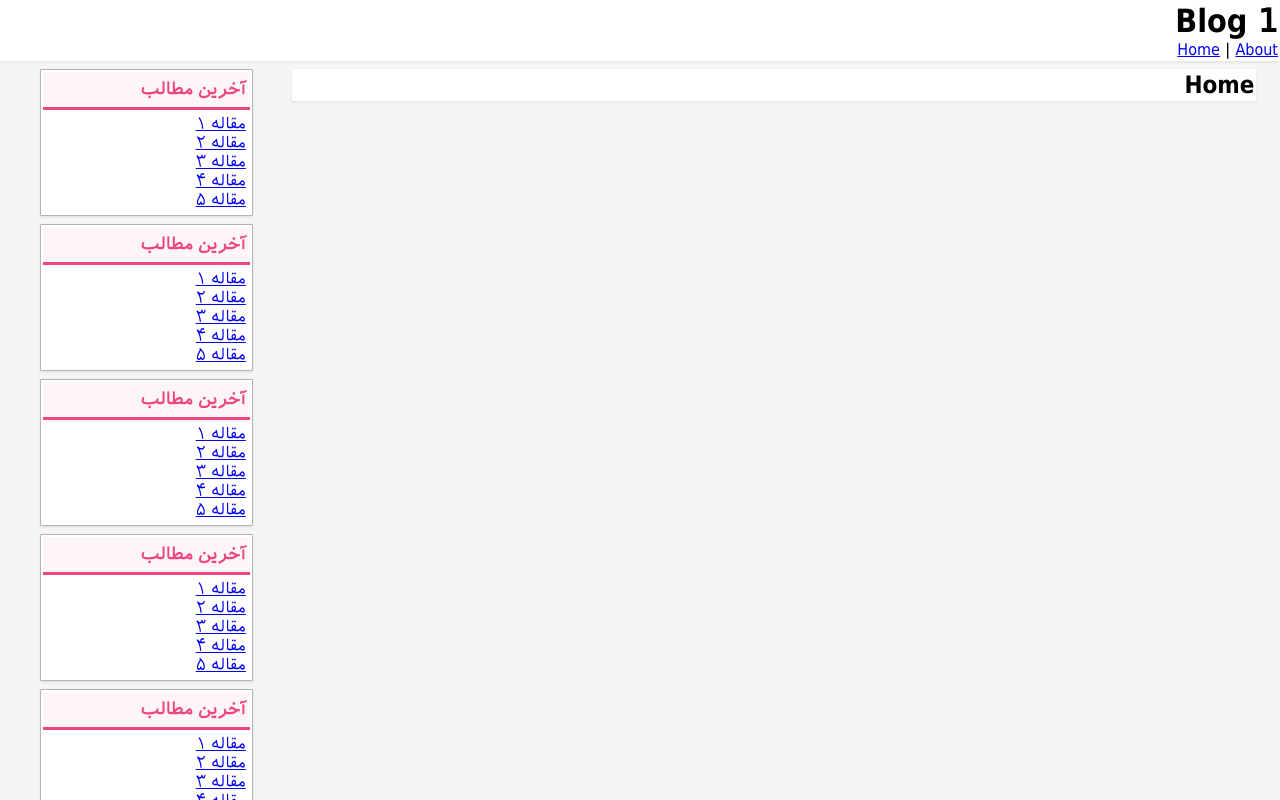
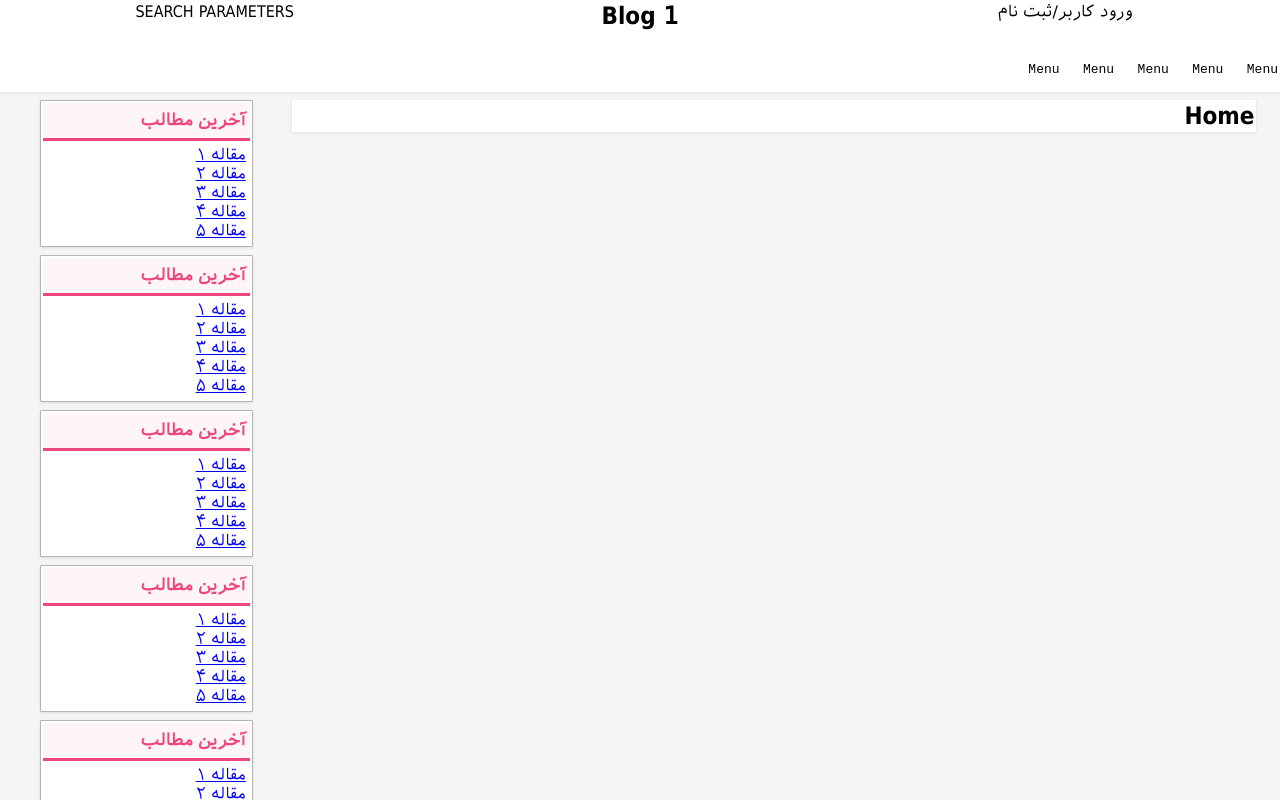
Before and after one commit to asgharale/blog1, a Vue app: page / in a window 1280 px wide. Shown: the top 800 px of the page. Built offline with nearby package versions, Linux system fonts and the light colour scheme.

Commit message:
commit 5

```diff
--- a/src/App.vue
+++ b/src/App.vue
@@ -1,11 +1,21 @@
 <template>
-  <header class="wrapper">
-    <h1>Blog 1</h1>
-    <nav>
-      <router-link class="m2-vr" to="/">Home</router-link> |
-      <router-link to="/about">About</router-link>
+  <section class="wrapper">
+    <header class="container-fluid cen-text">
+      <div class="col-4">
+        <p>ورود کاربر/ثبت نام</p>
+      </div>
+      <div class="col-4 col-lg-5 col-md-12">
+        <h1>Blog 1</h1>
+     </div>
+      <div class="col-4 col-lg-7 col-md-12">
+        SEARCH PARAMETERS
+      </div>
+    </header><br>
+
+    <nav class="">
+      <pre>Menu   Menu   Menu   Menu   Menu</pre>
     </nav>
-  </header>
+  </section>
 
   <section id="view" class="container-fluid">
     <router-view/>
```
